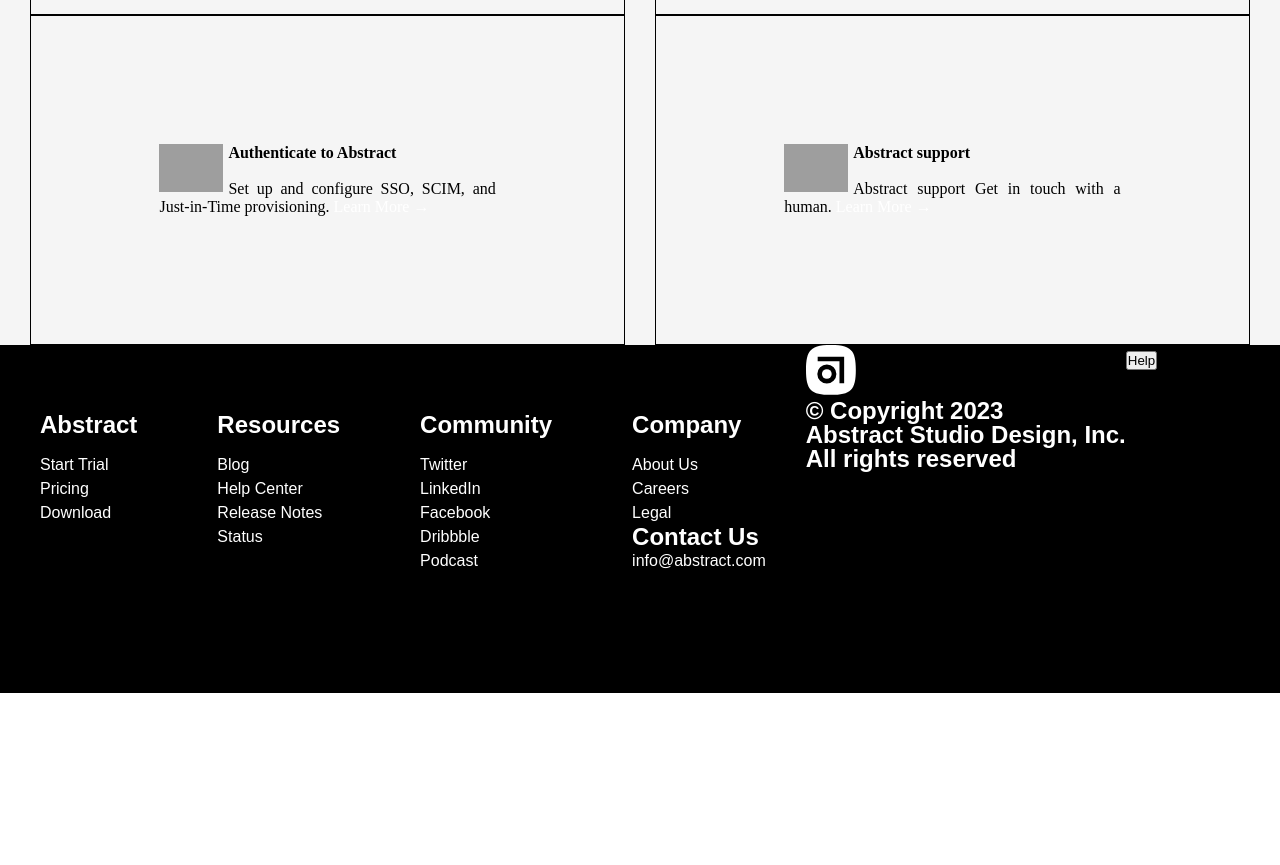
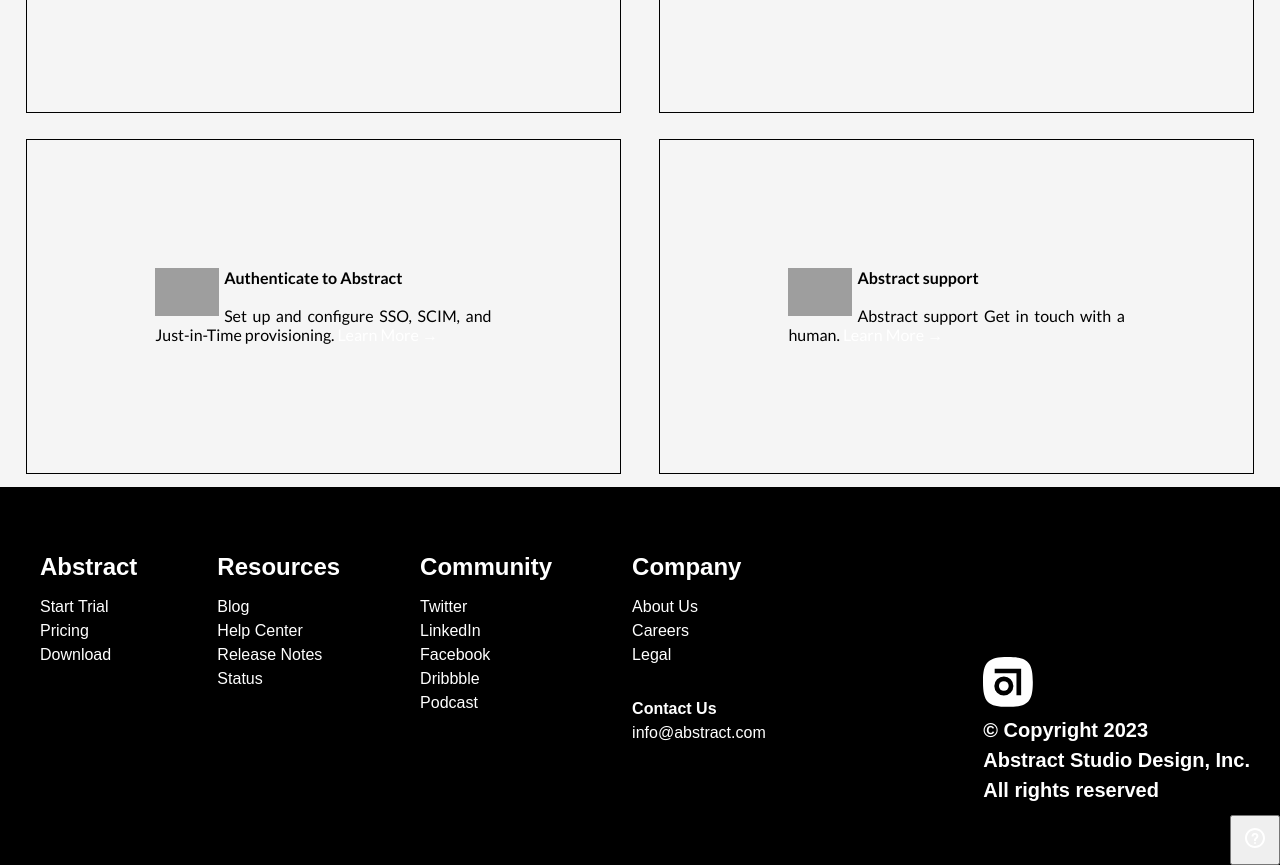
Before and after one commit to alejowoods/ourproject, a plain HTML site: page index.html in a window 1280 px wide. Shown: the part 920-1785 px from the top of the page. Before the commit the page ends 1613 px from the top, so only its background shows below. Drawn offline with Linux system fonts and the light colour scheme; grey boxes are pictures that could not be loaded.

Commit message:
modified

```diff
--- a/index.html
+++ b/index.html
@@ -139,6 +139,7 @@
         <p>Abstract Studio Design, Inc.</p>
         <p>All rights reserved</p>
     </div>
-    <div><button>Help</button></div>
+    <div class="help-btn">
+        <button data-testid="launcher" aria-label="Help" class="wrapper-AtBcr u-isActionable u-textLeft u-inlineBlock u-borderNone u-textBold u-textNoWrap Arrange Arrange--middle u-userLauncherColor wrapperMobile-1Ets2"><span data-testid="Icon" class="container-3PFIa u-userColor icon-3E9qF Icon-2SEmO Arrange-sizeFit u-textInheritColor u-inlineBlock iconMobile-1KJit u-paddingHN Icon mobile-2jLdd is-mobile" type="Icon"><svg xmlns="http://www.w3.org/2000/svg" xmlns:xlink="http://www.w3.org/1999/xlink" x="0px" y="0px" width="20px" height="20px" viewBox="0 0 20 20" xml:space="preserve" aria-hidden="true"><g></g><g></g><g></g><g><g><g><path d="M11,12.3V13c0,0-1.8,0-2,0v-0.6c0-0.6,0.1-1.4,0.8-2.1c0.7-0.7,1.6-1.2,1.6-2.1c0-0.9-0.7-1.4-1.4-1.4 c-1.3,0-1.4,1.4-1.5,1.7H6.6C6.6,7.1,7.2,5,10,5c2.4,0,3.4,1.6,3.4,3C13.4,10.4,11,10.8,11,12.3z"></path><circle cx="10" cy="15" r="1"></circle></g><path d="M10,2c4.4,0,8,3.6,8,8s-3.6,8-8,8s-8-3.6-8-8S5.6,2,10,2 M10,0C4.5,0,0,4.5,0,10s4.5,10,10,10s10-4.5,10-10S15.5,0,10,0 L10,0z"></path></g></g></svg></span><span class="label-3kk12 Arrange-sizeFit u-textInheritColor u-inlineBlock labelMobile-1CefB u-isHidden" data-testid="launcher-label"></span></button></div>
 </footer>
 </html>
--- a/style.css
+++ b/style.css
@@ -10,28 +10,9 @@
 /* nav section */
 .navigation {
     background-color: black;
-<<<<<<< HEAD
     padding: 20px;
 
 
-=======
-    padding: 22px;
-}
-
-nav ul{
-    list-style: none;
-    display: flex;
-    justify-content: space-between;
-    align-items: center;
-
-}
-
-nav a {
-    font-weight: bold;
-    color: white;
-     text-decoration: none;
-     font-family: Arial, Helvetica, sans-serif;
->>>>>>> main
 }
 
 .left_nav{
@@ -55,7 +36,7 @@ nav a {
 }
 
 
-.nav_help{
+.nav_help {
     margin-left: 8px;
 }
 
@@ -109,26 +90,6 @@ nav a {
     font-family: Arial, Helvetica, sans-serif;
 }
 
-<<<<<<< HEAD
-=======
-.search_header{
-padding: 10px 0px;
-font-size:50px;
-font-weight: 500;
-
-}
-
-.search_box{
-    padding: 15px;
-    width: 55%;
-
-}
-
-.search_box:hover{
-   border-color: #7586f6;
-}
->>>>>>> main
-
 
 /* body section */
 
@@ -152,12 +113,8 @@ h4 {
 .prod_logo {
     border: 1px black solid;
     padding: 10%;
-<<<<<<< HEAD
 
     width: 30%;
-=======
-    width: calc(30% - 20px);
->>>>>>> main
     margin: 1%;
     text-align: justify;
     box-sizing: border-box;
@@ -238,13 +195,33 @@ a {
     height: 50px;
     width: 50px;
 }
-<<<<<<< HEAD
 .copy-right {
     position: absolute;
     right: 0;
     bottom: 0;
-    margin: 0 30px 30px 100px;
+    margin: 0 30px 60px 100px;
+    line-height: 30px;
+    font-size: 20px;
 
 }
-=======
->>>>>>> main
+.help-btn {
+    height: 50px;
+    width: 50px;
+    border-radius: 999rem;
+    color: blue !important;
+    background-color: blue;
+    fill: white !important;
+    border-color: blue;
+    position: absolute;
+    bottom: 0;
+    right: 0;
+    letter-spacing: 0.6;
+    font-size: 1.07143rem;
+    border: none;
+    display: grid;
+
+}
+strong {
+    margin-top: 30px;
+    font-size: 16px;
+}
```
